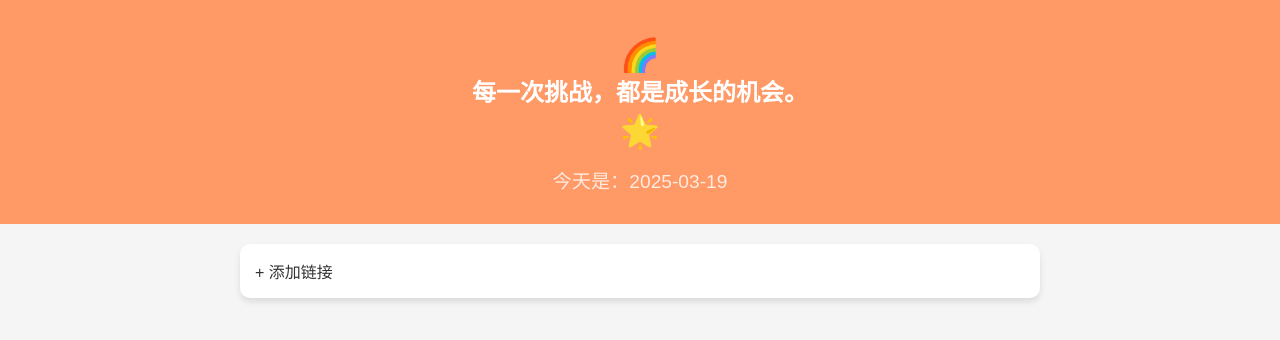
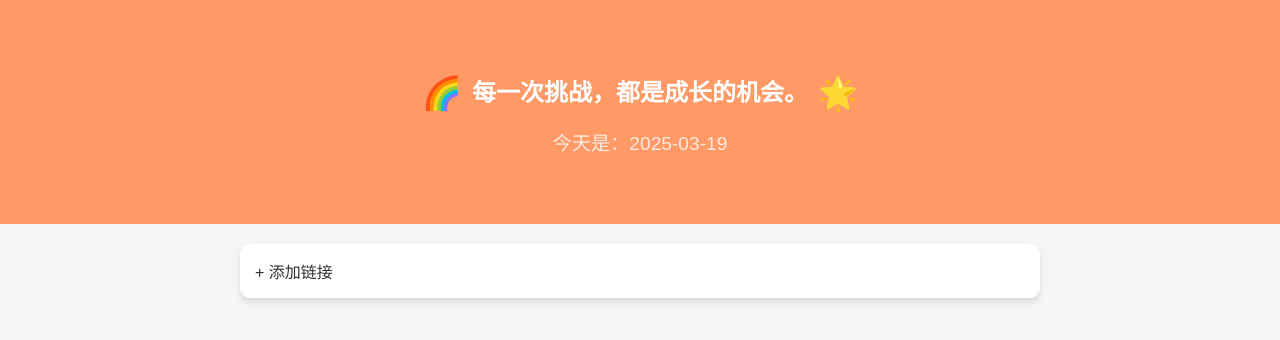
Before and after one commit to QQQQQHY/lll, a plain HTML site: page index.html in a window 1280 px wide. Drawn offline with Linux system fonts and the light colour scheme.

Commit message:
Update index.html

```diff
--- a/index.html
+++ b/index.html
@@ -32,6 +32,10 @@
         #banner h1 {
             color: white;
             margin-bottom: 1rem;
+              display: flex;          /* 启用 Flex 布局 */
+              gap: 10px;              /* 可选：设置子元素间距 */
+              overflow-x: auto;       /* 可选：内容溢出时显示滚动条 */
+              /* justify-content: start; */  /* 可选：控制子元素对齐方式 */
         }
 
         #date {
@@ -198,7 +202,7 @@
 <body>
     <!-- 上方横幅 -->
     <div id="banner">
-        <h1>🌈 <div id="quote"></div> 🌟</h1>
+        <h1 id="h1-quote">🌈 <div id="quote"></div> 🌟</h1>
         <div id="date"></div>
 
     </div>
```
